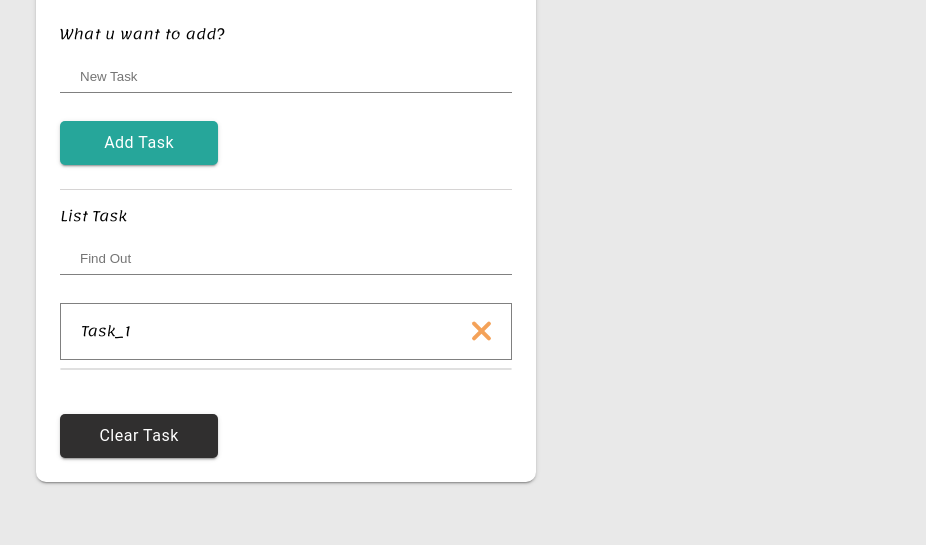
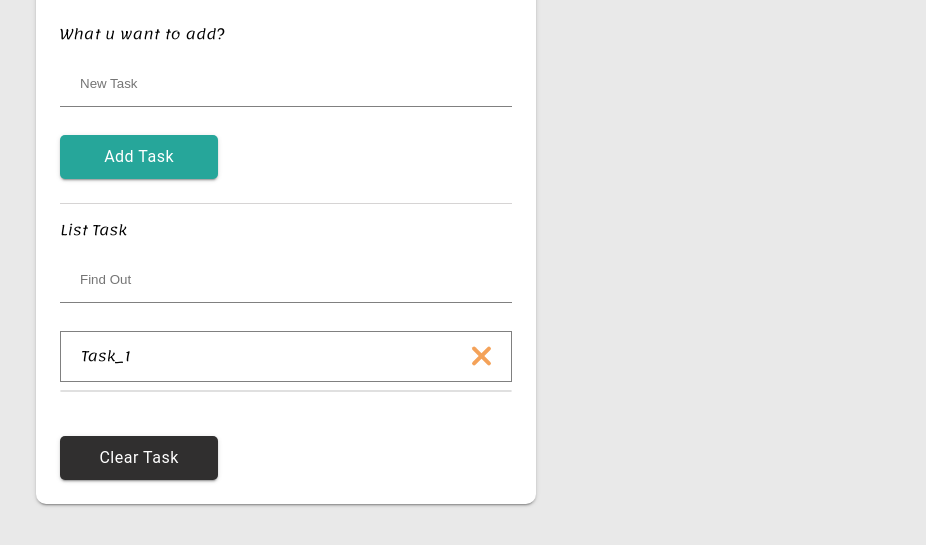
Before and after one commit to Vandrosov99/todoList, a website: page index.html in a window 1280 px wide. Shown: the part 107-652 px from the top of the page, without its empty margins (354-1280 px from the left). Drawn offline with Linux system fonts and the light colour scheme.

Commit message:
last_ui_fixes

```diff
--- a/scss/style.scss
+++ b/scss/style.scss
@@ -46,13 +46,13 @@ body {
                 margin-bottom: 1.75rem;
 
                 .card__task {
-                    padding: 8px 20px;
+                    padding: 15px 20px;
                     display: block;
                     border: none;
                     border-bottom: 1px solid #ccc;
                     width: 100%;
                     border-color: gray;
-                    color: gray;
+                    color: #000;
                 }
 
                 .card__task:focus {
@@ -95,13 +95,13 @@ body {
                 margin-bottom: 1.75rem;
 
                 .card__search {
-                    padding: 8px 20px;
+                    padding: 15px 20px;
                     display: block;
                     border: none;
                     border-bottom: 1px solid #ccc;
                     width: 100%;
                     border-color: gray;
-                    color: gray;
+                    color: #000;
                 }
 
                 .card__search:focus {
@@ -123,7 +123,7 @@ body {
                     flex-direction: row;
                     flex-wrap: nowrap;
                     justify-content: space-between;
-                    padding: 10px 20px;
+                    padding: 7px 20px;
                     border: 1px solid gray;
                     align-items: center;
 
```
Also changed, not shown: css/style.css.
